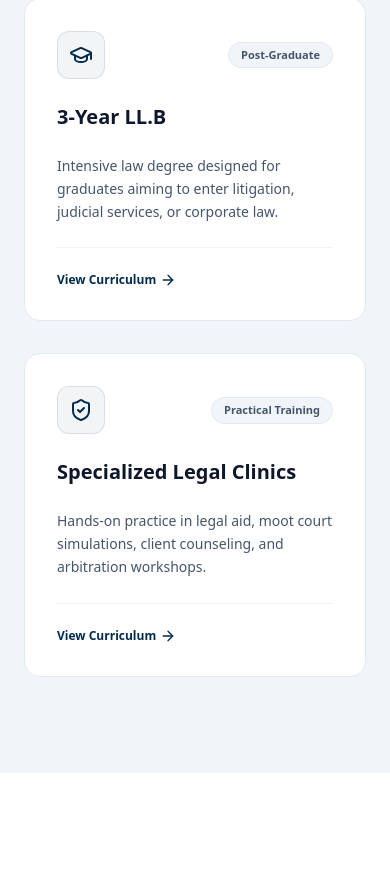
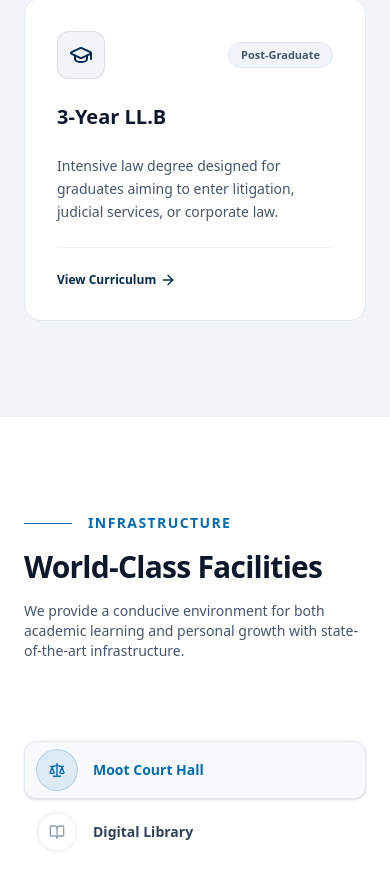
Before and after one commit to KMCT-DEV-TEAM/KLC-KSD, a Next.js app in the folder frontend/: page / in a window 390 px wide. Shown: the part 5408-6280 px from the top of the page. Built offline with nearby package versions, Linux system fonts and the light colour scheme.

Commit message:
home page designed

```diff
--- a/frontend/app/(home)/components/OurPrograms.jsx
+++ b/frontend/app/(home)/components/OurPrograms.jsx
@@ -15,12 +15,6 @@ export default function OurPrograms() {
       desc: 'Intensive law degree designed for graduates aiming to enter litigation, judicial services, or corporate law.',
       icon: GraduationCap,
       badge: 'Post-Graduate'
-    },
-    {
-      title: 'Specialized Legal Clinics',
-      desc: 'Hands-on practice in legal aid, moot court simulations, client counseling, and arbitration workshops.',
-      icon: ShieldCheck,
-      badge: 'Practical Training'
     }
   ];
 
@@ -41,7 +35,7 @@ export default function OurPrograms() {
           </p>
         </div>
 
-        <div className="grid md:grid-cols-3 gap-8">
+        <div className="grid md:grid-cols-2 gap-8 max-w-5xl mx-auto">
           {programs.map((prog, idx) => {
             const IconComponent = prog.icon;
             return (
--- a/frontend/components/Navbar.jsx
+++ b/frontend/components/Navbar.jsx
@@ -143,13 +143,12 @@ export default function Navbar() {
 
           {/* Action Buttons (Right) */}
           <div className="hidden lg:flex items-center gap-3 shrink-0">
-            <Link
-              href="/brochure"
-              className="inline-flex items-center gap-2 px-5 py-2.5 rounded bg-secondary hover:bg-primary text-white text-xs font-bold transition-all shadow-sm"
+            <div
+              className="inline-flex items-center gap-2 px-5 py-2.5 rounded bg-secondary hover:bg-primary text-white text-xs font-bold transition-all shadow-sm cursor-default"
             >
               <Download className="w-4 h-4 hover:bg-primary" />
               <span>Download Brochure</span>
-            </Link>
+            </div>
           </div>
 
           {/* Mobile Menu Button */}
@@ -197,13 +196,11 @@ export default function Navbar() {
           </nav>
 
           <div className="pt-6 border-t border-slate-100 flex flex-col gap-3">
-            <Link
-              href="/brochure"
-              onClick={() => setMobileMenuOpen(false)}
-              className="w-full text-center py-3 rounded bg-secondary hover:bg-primary text-white text-sm font-bold flex items-center justify-center gap-2 transition-all"
+            <div
+              className="w-full text-center py-3 rounded bg-secondary hover:bg-primary text-white text-sm font-bold flex items-center justify-center gap-2 transition-all cursor-default"
             >
               <Download className="w-4 h-4" /> Download Brochure
-            </Link>
+            </div>
           </div>
         </div>
       </div>
```
Also changed, not shown: frontend/app/icon.png (added), frontend/public/images/Loader.png.
